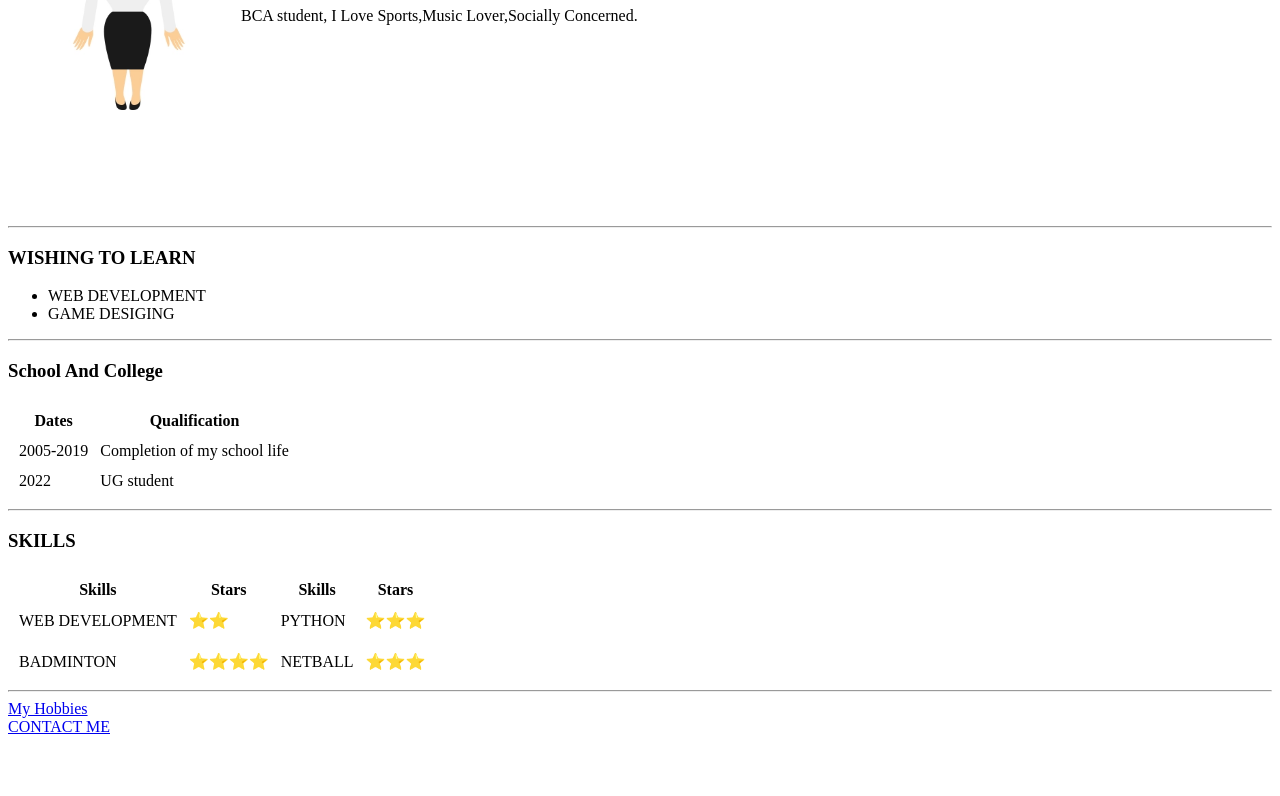
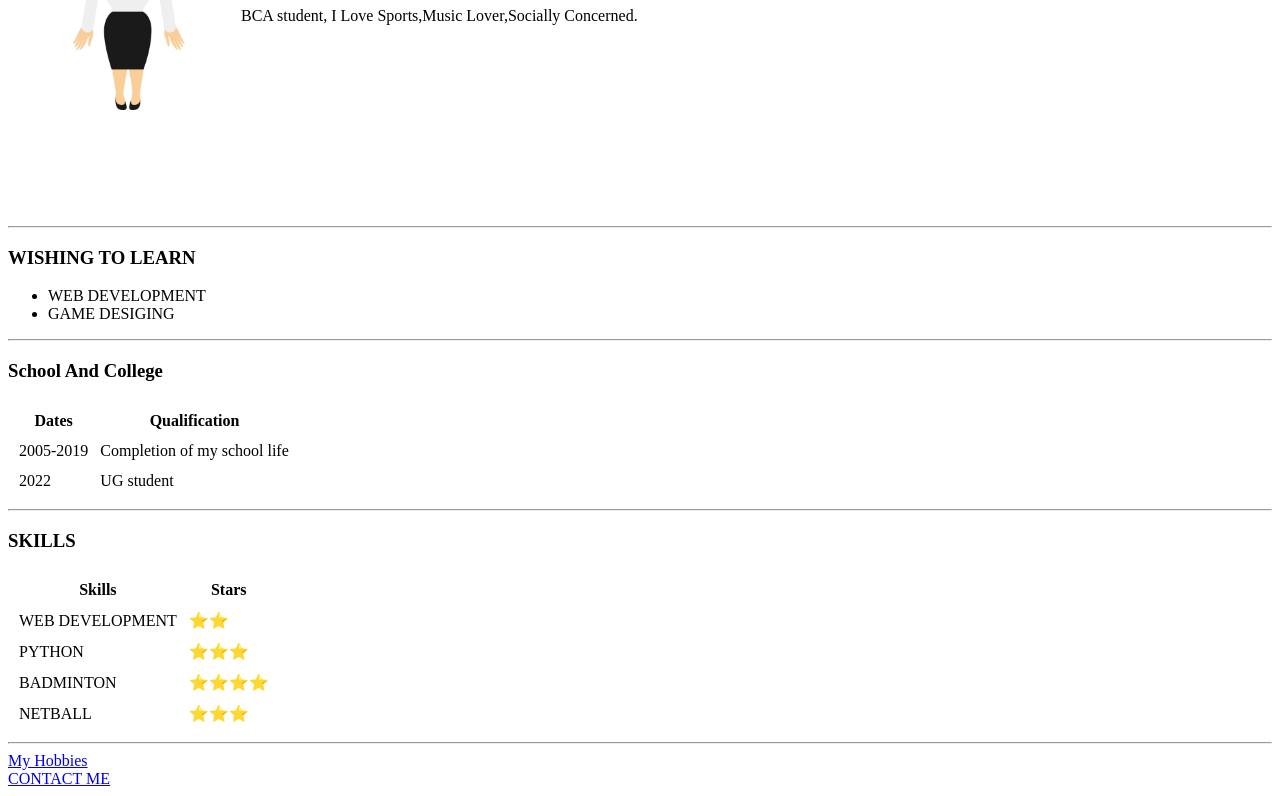
Before and after one commit to sharmily29/cv, a plain HTML site: page index.html in a window 1280 px wide. Shown: the part 232-1028 px from the top of the page. Before the commit the page ends 976 px from the top, so only its background shows below. Drawn offline with Linux system fonts and the light colour scheme.

Commit message:
Add files via upload

```diff
--- a/index.html
+++ b/index.html
@@ -98,13 +98,6 @@
         <th>
           Stars
         </th>
-        <th>
-          Skills
-        </th>
-        <th>
-          Stars
-        </th>
-      </tr>
     </thead>
     <tr>
       <td>
@@ -113,28 +106,29 @@
       <td>
         ⭐⭐
       </td>
-      <td>
-        PYTHON
-      </td>
+      <tr>
+        <td>
+            PYTHON
+        </td>
       <td>
         ⭐⭐⭐
       </td>
     </tr>
+
     <tr>
-      <tr>
         <td>
           BADMINTON
         </td>
         <td>
           ⭐⭐⭐⭐
-        </td>
+        </td></tr>
+        <tr>
         <td>
           NETBALL
         </td>
         <td>
           ⭐⭐⭐
         </td>
-      </tr>
     </tr>
   </table>
 
```
